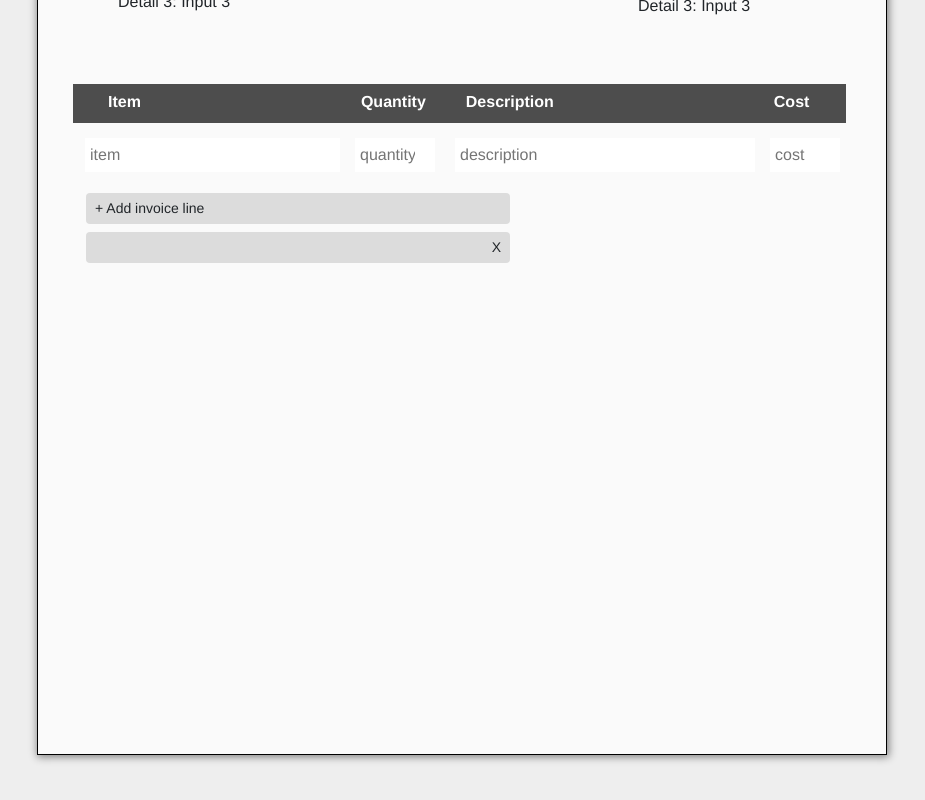
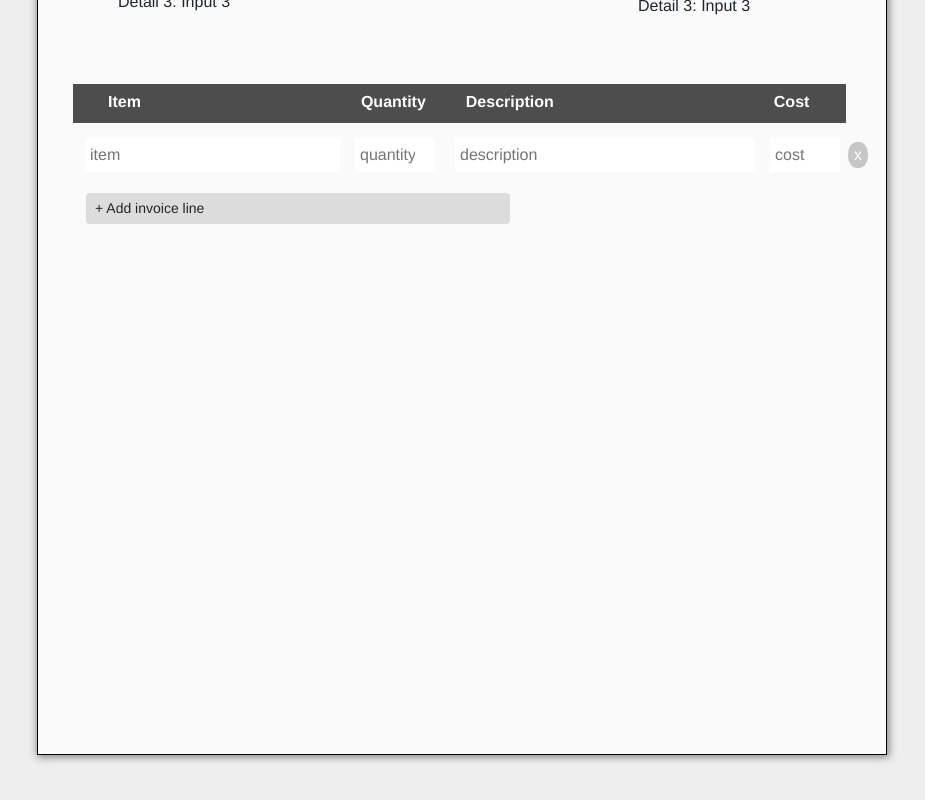
Before and after one commit to MysticalFire1315/SENG2021-frontend, a React (Vite) app: page / in a window 1280 px wide. Shown: the part 2721-3521 px from the top of the page, without its empty margins (178-1103 px from the left). Built offline with nearby package versions, Linux system fonts and the light colour scheme.

Commit message:
worked on invoice adding

```diff
--- a/package.json
+++ b/package.json
@@ -18,7 +18,8 @@
     "react-helmet": "^6.1.0",
     "react-intersection-observer": "^9.4.3",
     "react-popper": "^2.3.0",
-    "react-router-dom": "^6.9.0"
+    "react-router-dom": "^6.9.0",
+    "uuid": "^9.0.0"
   },
   "devDependencies": {
     "@types/react": "^18.0.28",
--- a/src/components/MainComponent/Invoice/Invoice.css
+++ b/src/components/MainComponent/Invoice/Invoice.css
@@ -96,3 +96,16 @@ input{
     outline-style:dotted;
     /* border-bottom: 2px solid #1c87c9; */
 }
+
+.button-delete{
+    margin-left: 8px;
+    border-radius: 45%;
+    background-color: #c7c7c7;
+    color: rgb(255, 255, 255);
+    text-align: center;
+    border: transparent;
+    display: inline;
+}
+.button-delete:active{
+    color: rgb(235, 46, 46);
+}
--- a/src/components/MainComponent/Invoice/Invoice.jsx
+++ b/src/components/MainComponent/Invoice/Invoice.jsx
@@ -1,13 +1,25 @@
 import React, { useState } from "react";
 import InvoiceItem from "./InvoiceItem";
+import { v4 as uuidv4 } from 'uuid';
 const Invoice = () => {
-
-    const [items, setItem] = useState([<InvoiceItem key={0} />]);
-
+    const [itemIds, setItemIds] = useState([]);
+    const [items, setItems] = useState([<InvoiceItem key={0} id={0} />]);
     const handleAddItem = (e) => {
         e.preventDefault();
-        setItem([...items, <InvoiceItem key={items.length} />]);
+        const itemId = uuidv4();
+        setItemIds([...itemIds, itemId]);
+        setItems([...items, <InvoiceItem key={itemId} id={itemId} onRemove={handleRemoveItem} />]);
     };
+    const handleRemoveItem = (id) => {
+        if (items.length <= 1) {
+            return;
+        }
+        const updatedItemIds = itemIds.filter(itemId => itemId !== id);
+        setItemIds(updatedItemIds);
+        const updatedItems = items.filter(item => item.props.id !== id);
+        setItems(updatedItems);
+    }
+
 
     return (
         <div id="invoice-box">
@@ -49,9 +61,6 @@ const Invoice = () => {
                     <button onClick={handleAddItem} type="button" class="btn btn-sm" style={{
                         textAlign: "left", backgroundColor: "#DCDCDC"
                     }}>+ Add invoice line</button>
-                    <button onClick={handleAddItem} type="button" class="btn btn-sm" style={{
-                        textAlign: "right", backgroundColor: "#DCDCDC"
-                    }}>X</button>
                 </div>
             </div>
         </div>
--- a/src/components/MainComponent/Invoice/InvoiceItem.jsx
+++ b/src/components/MainComponent/Invoice/InvoiceItem.jsx
@@ -1,6 +1,8 @@
 import React from "react";
-
-const InvoiceItem = () => {
+const InvoiceItem = ({ id, onRemove }) => {
+    const handleRemoveItem = () => {
+        onRemove(id);
+    }
     return (
         <div className="invoice-item">
             <ul className="invoice-element-value">
@@ -16,6 +18,9 @@ const InvoiceItem = () => {
                 <li className="item-cost">
                     <input type="number" className="txtbgcolor" name="cost" placeholder="cost" aria-placeholder="cost" style={{ width: "70px", borderWidth: 0 }} />
                 </li>
+                <li>
+                    <button type="button" className="button-delete" onClick={handleRemoveItem}>x</button>
+                </li>
             </ul>
         </div>
     );
```
Also changed, not shown: 1 other file (tests, documents, lock files or other folders).
